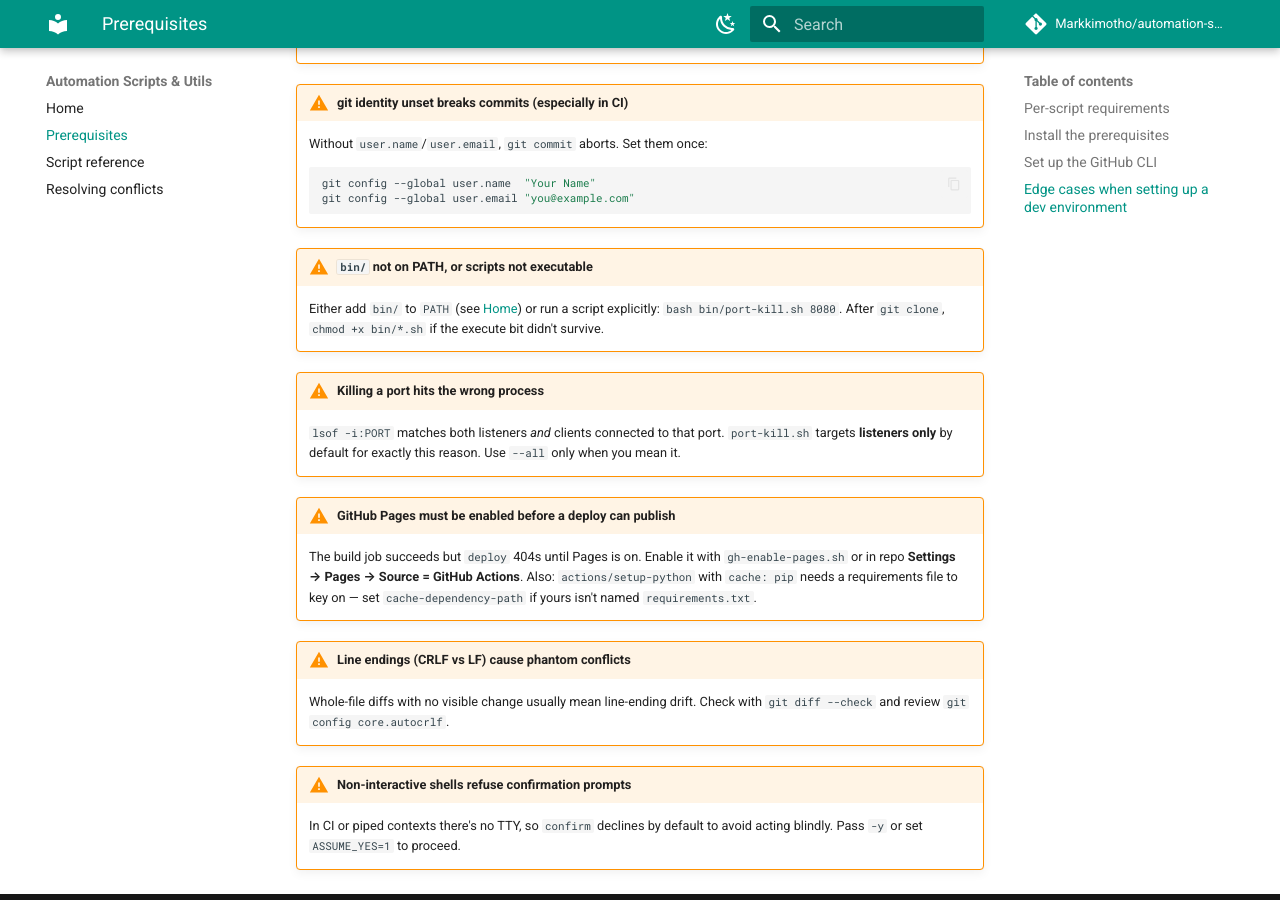
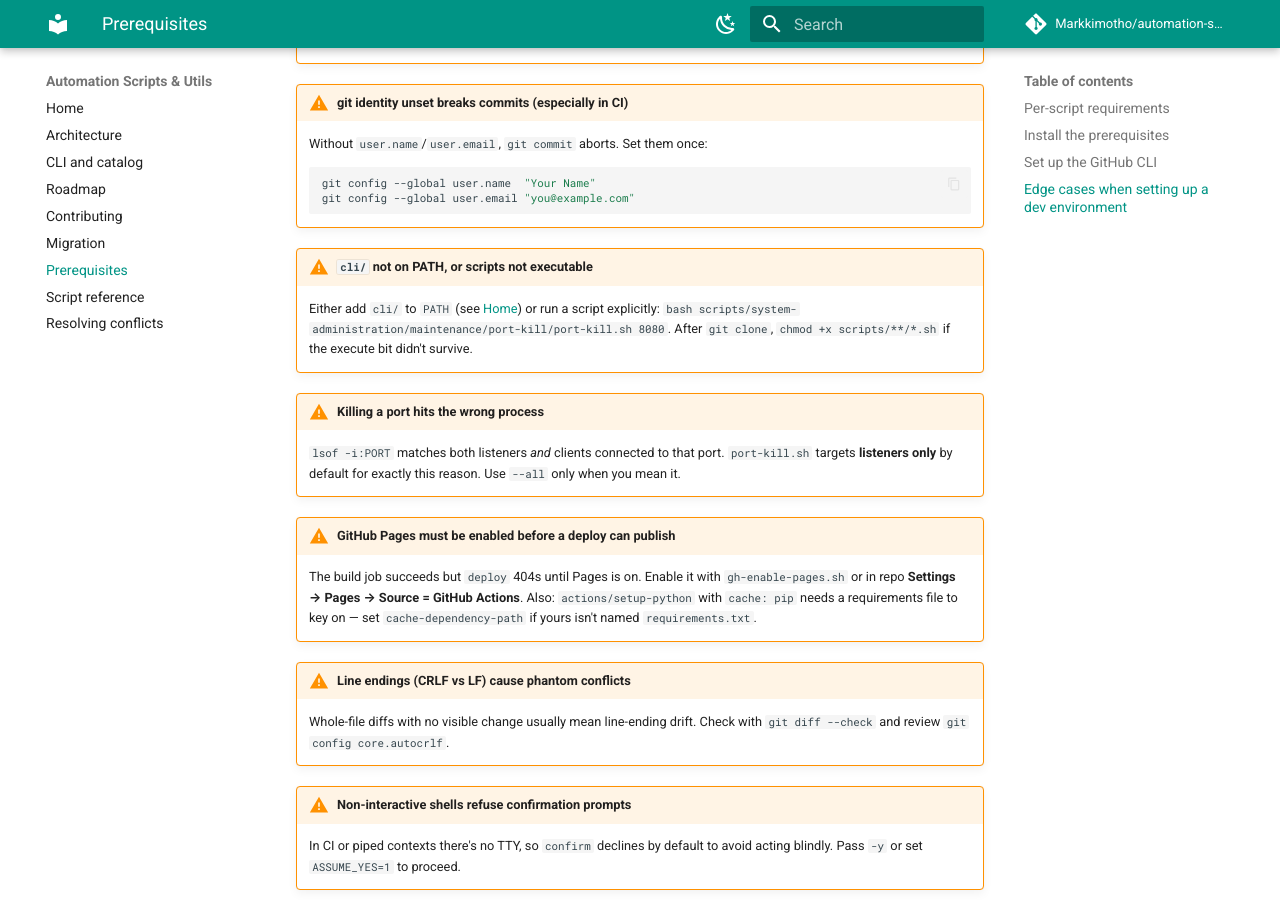
Before and after one commit to Markkimotho/automation-scripts-utils, an MkDocs documentation site: the page built from docs/prerequisites.md, in a window 1280 px wide and 900 px high, scrolled down 3681 px. Built offline with MkDocs 1.6.1 and Material for MkDocs 9.7.7, drawn with Linux system fonts in a browser that asks for light colours; comment, search, counter and statistics services are not loaded.

Commit message:
docs: cascade domain migration through MkDocs and script references

````diff
--- a/docs/prerequisites.md
+++ b/docs/prerequisites.md
@@ -111,9 +111,9 @@ These are the ones that actually cost time:
     git config --global user.email "you@example.com"
     ```
 
-!!! warning "`bin/` not on PATH, or scripts not executable"
-    Either add `bin/` to `PATH` (see [Home](index.md#install)) or run a script
-    explicitly: `bash bin/port-kill.sh 8080`. After `git clone`, `chmod +x bin/*.sh`
+!!! warning "`cli/` not on PATH, or scripts not executable"
+    Either add `cli/` to `PATH` (see [Home](index.md#install)) or run a script
+    explicitly: `bash scripts/system-administration/maintenance/port-kill/port-kill.sh 8080`. After `git clone`, `chmod +x scripts/**/*.sh`
     if the execute bit didn't survive.
 
 !!! warning "Killing a port hits the wrong process"
--- a/mkdocs.yml
+++ b/mkdocs.yml
@@ -1,5 +1,5 @@
 site_name: Automation Scripts & Utils
-site_description: Reusable automation scripts for the everyday tasks developers repeat.
+site_description: An open-source multi-language automation library for people and teams.
 site_url: https://markkimotho.github.io/automation-scripts-utils/
 repo_url: https://github.com/Markkimotho/automation-scripts-utils
 repo_name: Markkimotho/automation-scripts-utils
@@ -33,6 +33,11 @@ theme:
 
 nav:
   - Home: index.md
+  - Architecture: architecture.md
+  - CLI and catalog: cli.md
+  - Roadmap: roadmap.md
+  - Contributing: contributing.md
+  - Migration: migration.md
   - Prerequisites: prerequisites.md
   - Script reference: reference.md
   - Resolving conflicts: conflicts.md
````
Also changed, not shown: docs/reference.md (+1 -1 lines), 1 other file.
